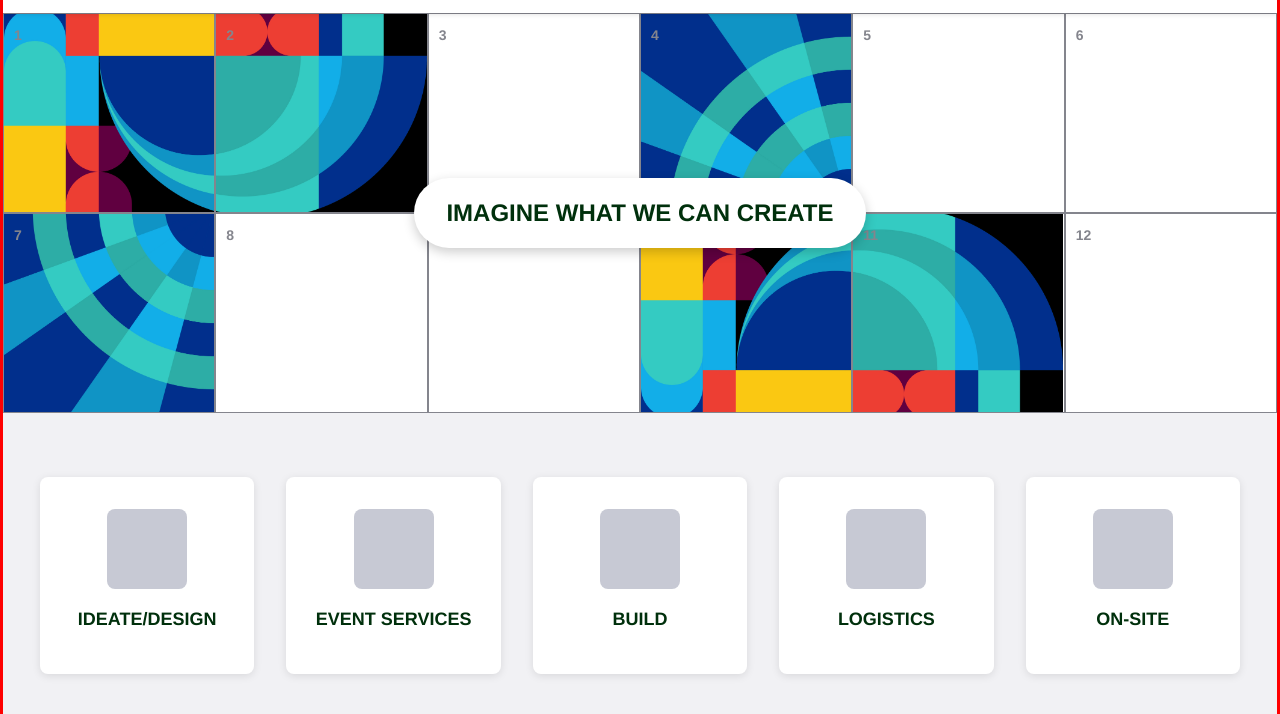
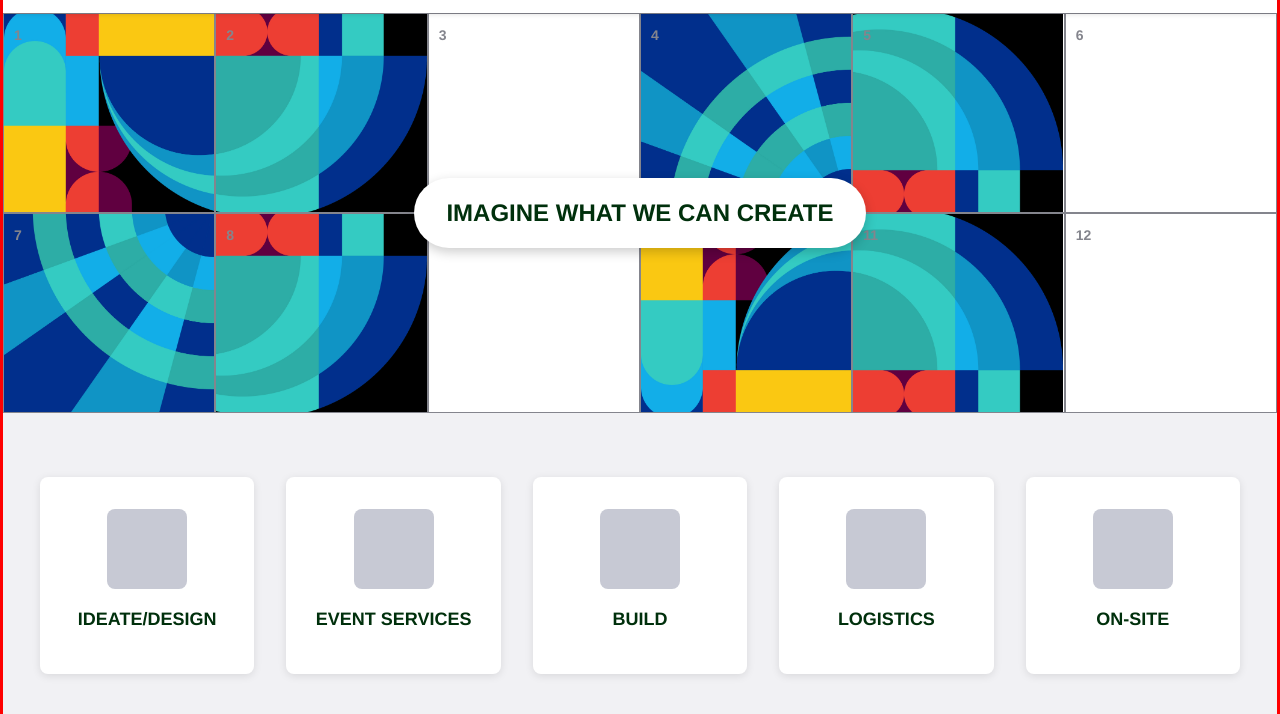
Before and after one commit to crambo70/DEV_PROJ_TEST, a plain HTML site: page index.html in a window 1280 px wide. Shown: the part 86-800 px from the top of the page. Drawn offline with Linux system fonts and the light colour scheme.

Commit message:
Update project files (2 files changed)

```diff
--- a/index.html
+++ b/index.html
@@ -47,14 +47,18 @@
                 <div class="geo-tile" data-tile="4">
                     <img src="images/grid_1-2-bg_image.png" alt="Geometric Background Element" class="geo-tile-image flipped-vertical">
                 </div>
-                <div class="geo-tile" data-tile="5"></div>
+                <div class="geo-tile" data-tile="5">
+                    <img src="images/grid_2-1-bg_image.png" alt="Geometric Background Element" class="geo-tile-image flipped-vertical">
+                </div>
                 <div class="geo-tile" data-tile="6"></div>
 
                 <!-- Row 2 -->
                 <div class="geo-tile" data-tile="7">
                     <img src="images/grid_1-2-bg_image.png" alt="Geometric Background Element" class="geo-tile-image">
                 </div>
-                <div class="geo-tile" data-tile="8"></div>
+                <div class="geo-tile" data-tile="8">
+                    <img src="images/grid_2-1-bg_image.png" alt="Geometric Background Element" class="geo-tile-image">
+                </div>
                 <div class="geo-tile" data-tile="9"></div>
                 <div class="geo-tile" data-tile="10">
                     <img src="images/grid_1-1-bg_image.png" alt="Geometric Background Element" class="geo-tile-image flipped-vertical">
```
Also changed, not shown: images/grid_2-2-bg_image.png (added).
